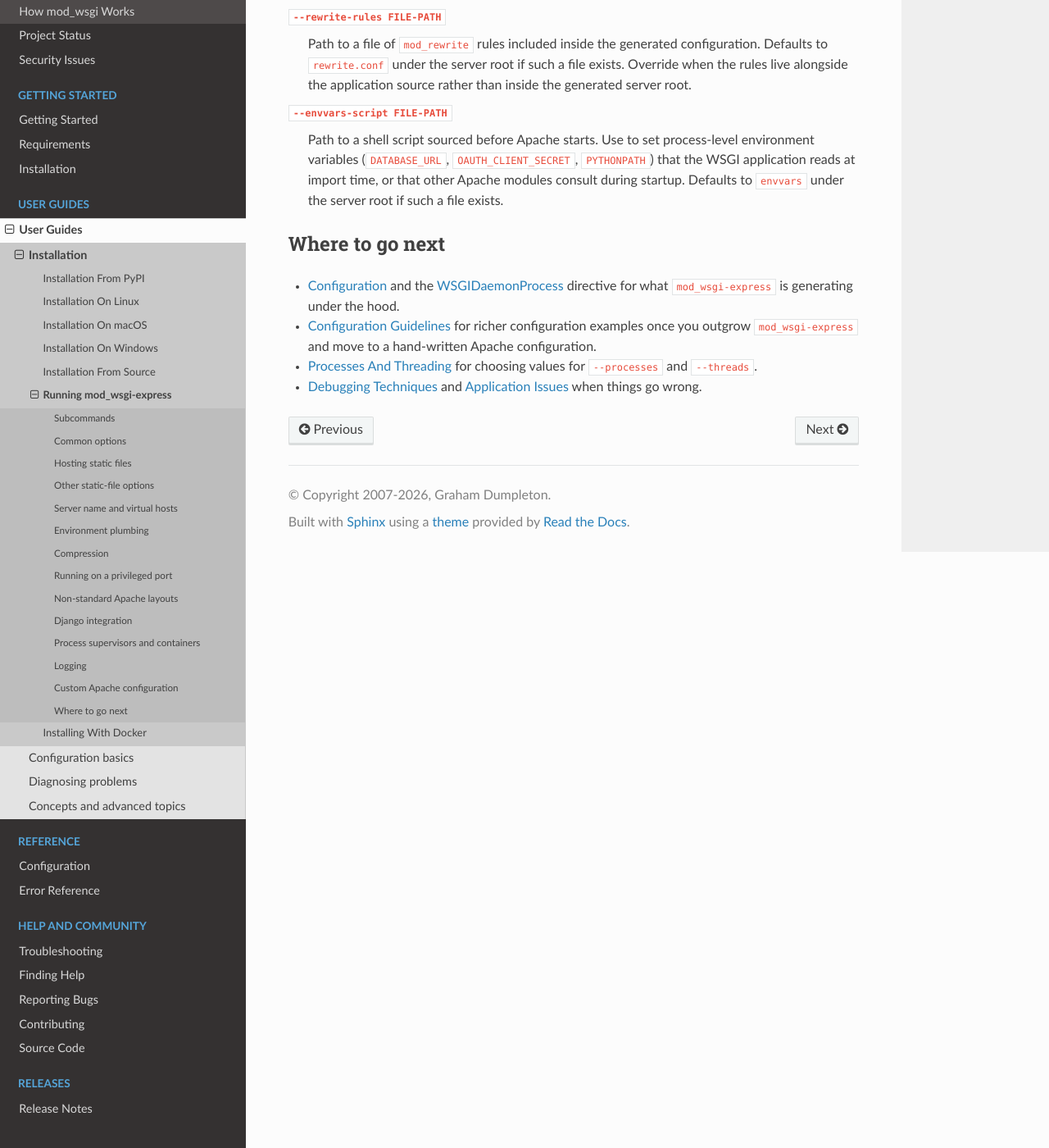
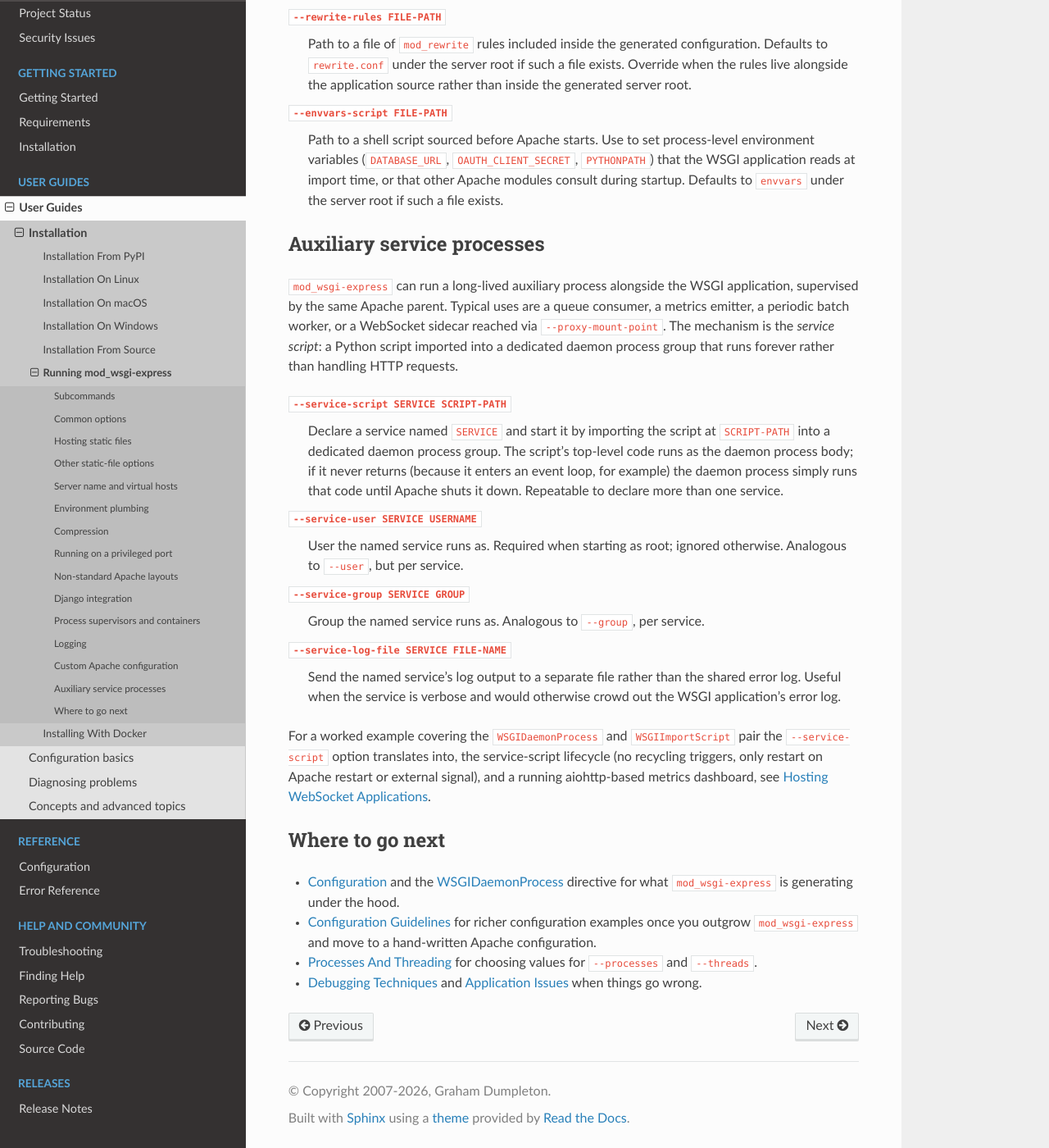
Before and after one commit to GrahamDumpleton/mod_wsgi, a Sphinx documentation site: the page built from docs/user-guides/mod-wsgi-express-quickstart.rst, in a window 1280 px wide and 1400 px high, scrolled down 10658 px. Shown: the whole window at 82% size. Built offline with Sphinx 7.4.7 and the Read the Docs theme 3.1.0, drawn with Linux system fonts in a browser that asks for light colours.

Commit message:
Document --service-script family in mod-wsgi-express-quickstart with cross-reference to the worked example.

```diff
--- a/docs/user-guides/mod-wsgi-express-quickstart.rst
+++ b/docs/user-guides/mod-wsgi-express-quickstart.rst
@@ -615,6 +615,52 @@ the ``mod_wsgi-express`` flow:
     startup. Defaults to ``envvars`` under the
     server root if such a file exists.
 
+Auxiliary service processes
+---------------------------
+
+``mod_wsgi-express`` can run a long-lived auxiliary
+process alongside the WSGI application, supervised by
+the same Apache parent. Typical uses are a queue
+consumer, a metrics emitter, a periodic batch worker,
+or a WebSocket sidecar reached via
+``--proxy-mount-point``. The mechanism is the
+*service script*: a Python script imported into a
+dedicated daemon process group that runs forever
+rather than handling HTTP requests.
+
+``--service-script SERVICE SCRIPT-PATH``
+    Declare a service named ``SERVICE`` and start it
+    by importing the script at ``SCRIPT-PATH`` into a
+    dedicated daemon process group. The script's
+    top-level code runs as the daemon process body; if
+    it never returns (because it enters an event loop,
+    for example) the daemon process simply runs that
+    code until Apache shuts it down. Repeatable to
+    declare more than one service.
+
+``--service-user SERVICE USERNAME``
+    User the named service runs as. Required when
+    starting as root; ignored otherwise. Analogous to
+    ``--user``, but per service.
+
+``--service-group SERVICE GROUP``
+    Group the named service runs as. Analogous to
+    ``--group``, per service.
+
+``--service-log-file SERVICE FILE-NAME``
+    Send the named service's log output to a separate
+    file rather than the shared error log. Useful
+    when the service is verbose and would otherwise
+    crowd out the WSGI application's error log.
+
+For a worked example covering the
+``WSGIDaemonProcess`` and ``WSGIImportScript`` pair
+the ``--service-script`` option translates into, the
+service-script lifecycle (no recycling triggers, only
+restart on Apache restart or external signal), and a
+running aiohttp-based metrics dashboard, see
+:doc:`hosting-websocket-applications`.
+
 Where to go next
 ----------------
 
```
